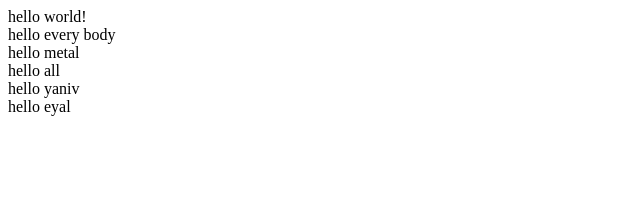
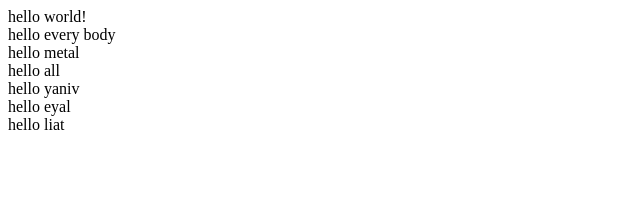
Before and after one commit to ItielMo/DemoProject3, an Angular app: page / in a window 1280 px wide. Shown: the top 206 px of the page, without its empty margins (0-640 px from the left). Built offline with nearby package versions, Linux system fonts and the light colour scheme.

Commit message:
adding a new div

```diff
--- a/src/app/app.component.html
+++ b/src/app/app.component.html
@@ -6,3 +6,4 @@
 <div>hello all</div>
 <div>hello yaniv</div>
 <div>hello eyal</div>
+<div>hello liat</div>
```
